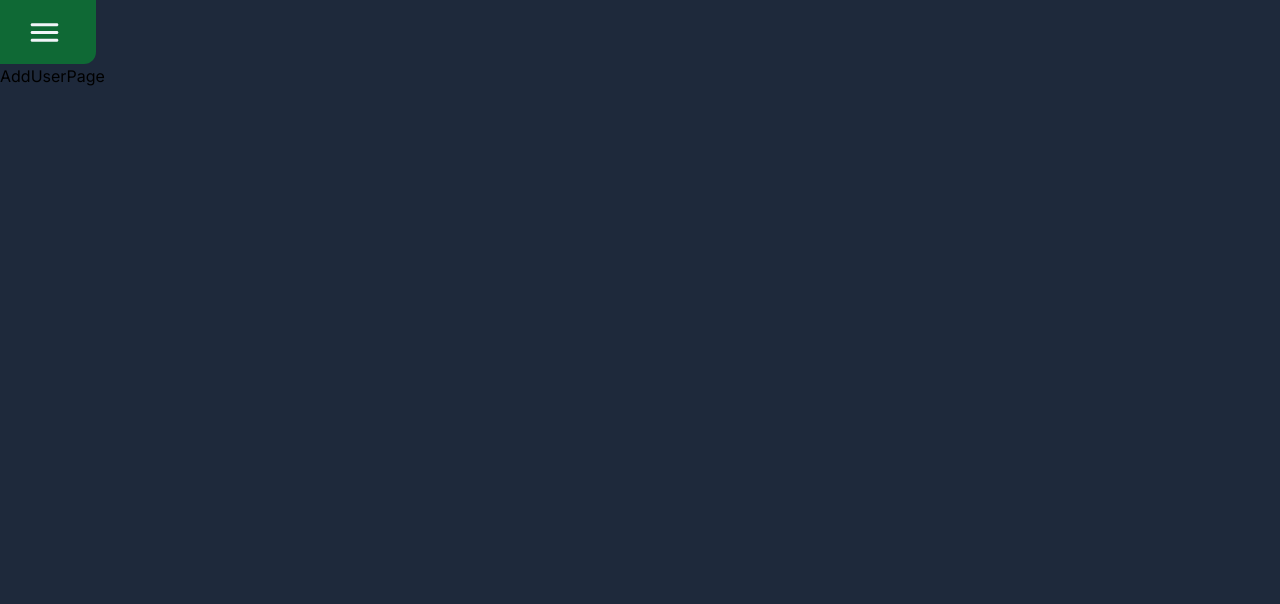
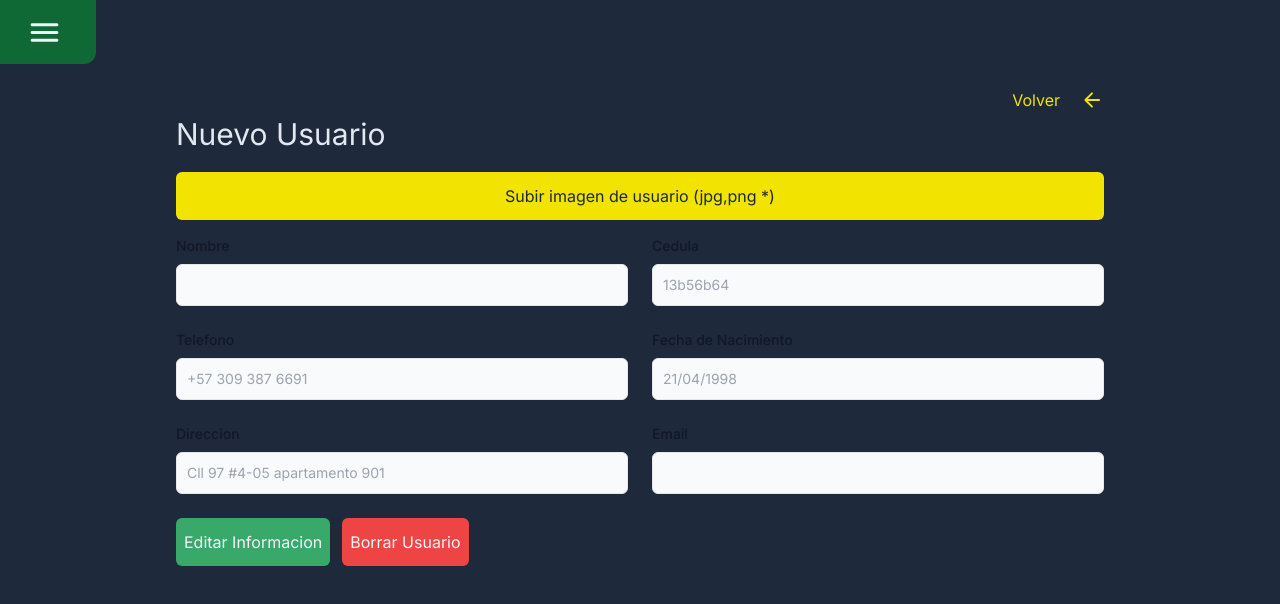
Before and after one commit to Git-Darkmoon/Coomofu, a Next.js app: page /user/addUser in a window 1280 px wide. Shown: the top 604 px of the page. Built offline with nearby package versions, Linux system fonts and the light colour scheme.

Commit message:
feat: AddUser component.

```diff
--- a/src/app/user/addUser/page.tsx
+++ b/src/app/user/addUser/page.tsx
@@ -1,4 +1,75 @@
+"use client"
+
+import Image from "next/image"
+import Link from "next/link"
+import ArrowBackRoundedIcon from "@mui/icons-material/ArrowBackRounded"
+import Inputs from "@/components/Inputs"
+import Swal from "sweetalert2"
+import { useState } from "react"
+
 function AddUserPage() {
-  return <div>AddUserPage</div>
+  const [isImgUploaded, setIsImgUploaded] = useState<boolean>(false)
+  const [imgSrc, setImgSrc] = useState<any>()
+
+  return (
+    <main className="w-full flex flex-col gap-4 px-12 py-6 lg:px-44">
+      <Link
+        href={"/user/profiles"}
+        className="flex items-center justify-end gap-5 max-md:pb-4 text-secondaryYellow group"
+      >
+        <h1 className="group-hover:text-yellow-400">Volver</h1>
+        <ArrowBackRoundedIcon className="group-hover:-translate-x-1 transition-transform group-hover:text-yellow-400" />
+      </Link>
+      <article className="w-full flex flex-col justify-center gap-3 lg:gap-8 text-slate-200 ">
+        <div>
+          <h1 className="leading-3 text-3xl">Nuevo Usuario</h1>
+        </div>
+        {!imgSrc ? (
+          <button
+            onClick={async () => {
+              const { value: file } = await Swal.fire({
+                title: "Select image",
+                input: "file",
+                inputAttributes: {
+                  accept: "image/*",
+                  "aria-label": "Upload your profile picture",
+                },
+              })
+
+              if (file) {
+                const reader: any = new FileReader()
+                reader.onload = (e: any) => {
+                  Swal.fire({
+                    title: "Foto de perfil escogida",
+                    imageUrl: e?.target?.result,
+                    imageAlt: "The uploaded picture",
+                  })
+                  setImgSrc(e?.target?.result)
+                }
+                reader.readAsDataURL(file)
+                setIsImgUploaded(true)
+              }
+            }}
+            className={`text-slate-800 rounded-md ${
+              isImgUploaded ? "invisible" : "visible"
+            } px-12 py-3 hover:text-primaryGreen-400 hover:bg-yellow-500 bg-secondaryYellow transition-colors`}
+          >
+            Subir imagen de usuario (jpg,png *)
+          </button>
+        ) : (
+          <Image
+            src={imgSrc}
+            alt={`File uploaded by the user`}
+            width={650}
+            height={250}
+            priority
+            className="rounded-sm"
+          />
+        )}
+      </article>
+
+      <Inputs first_name={""} last_name={""} email={""} initialState={false} />
+    </main>
+  )
 }
 export default AddUserPage
```
